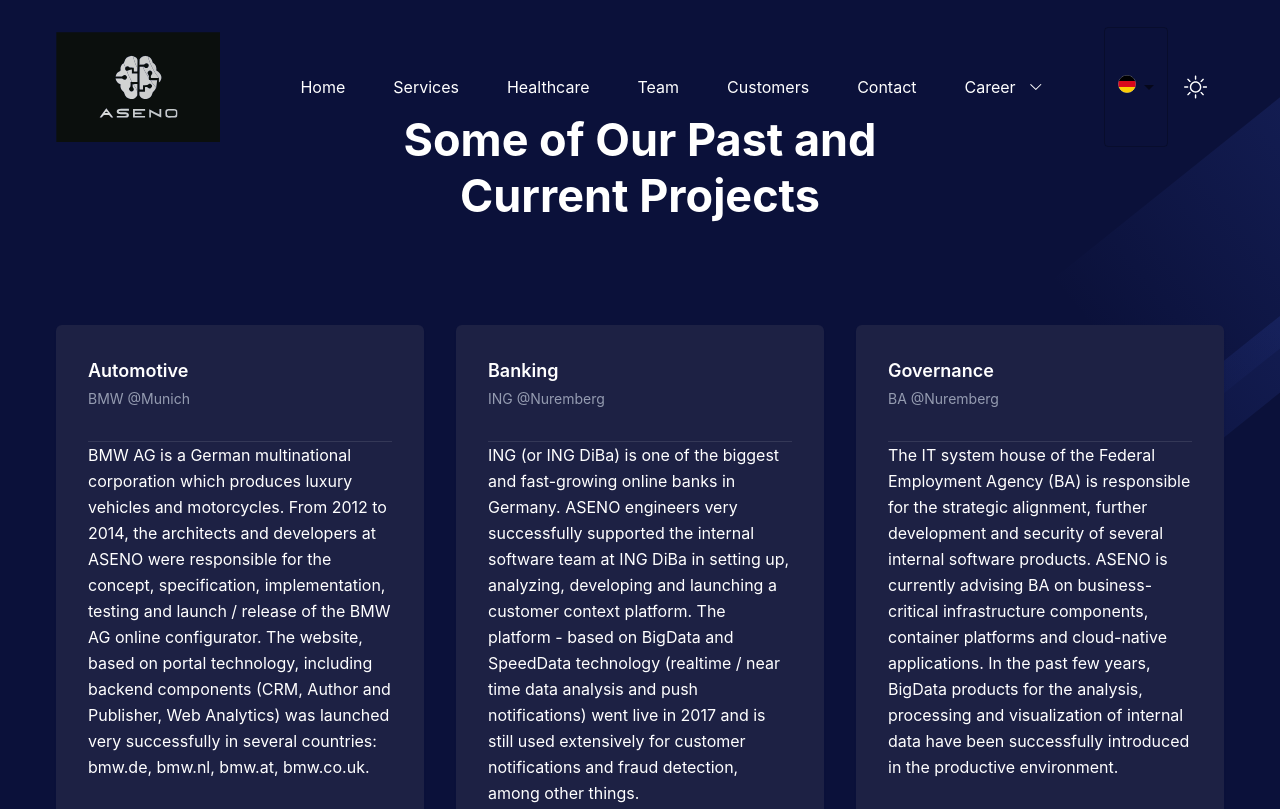
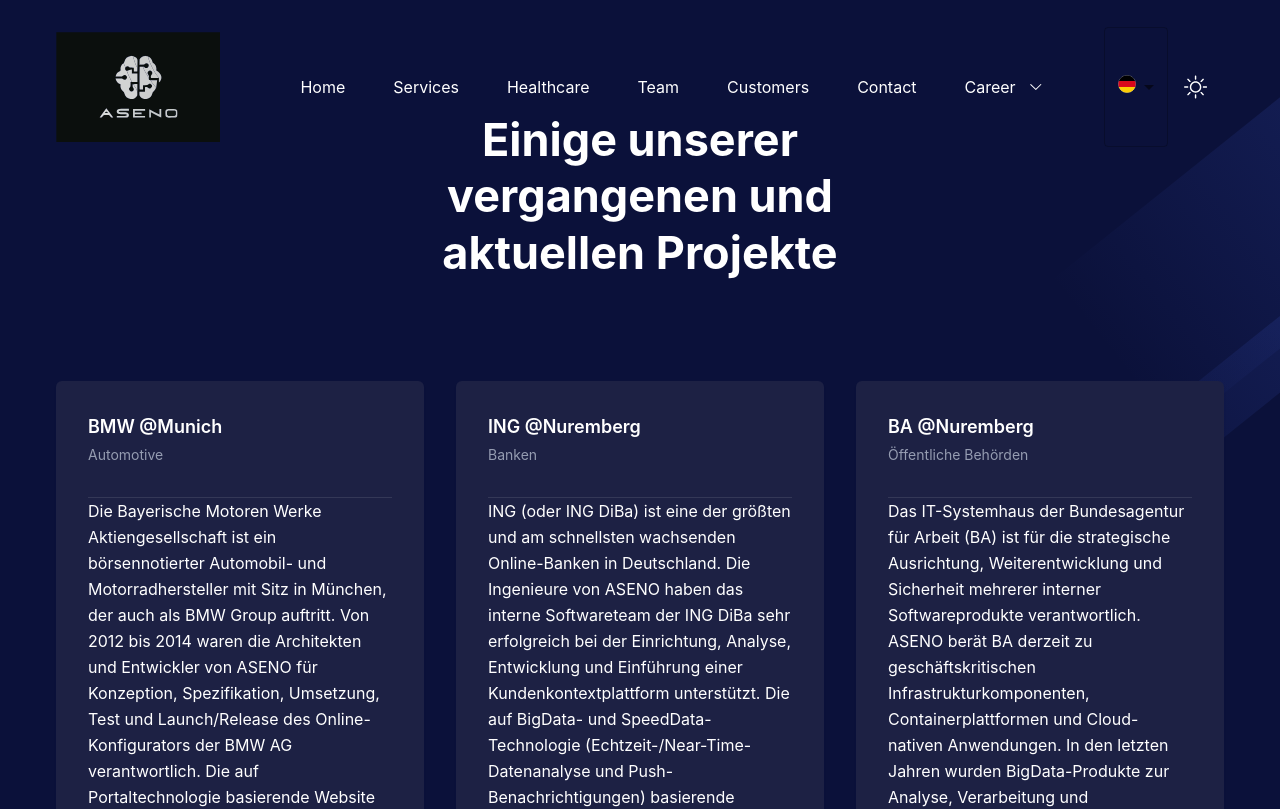
Before and after one commit to aseno-gmbh/aseno-gmbh.github.io, a Next.js app: page /customers in a window 1280 px wide. Shown: the top 809 px of the page. Built offline with nearby package versions, Linux system fonts and the light colour scheme.

Commit message:
translator auf customer seite eingeführt

```diff
--- a/components/Hero/index.jsx
+++ b/components/Hero/index.jsx
@@ -1,7 +1,6 @@
 'use client';
 import Link from "next/link";
 import { useTranslation } from 'react-i18next';
-import { createContext } from 'react';
 
 const Hero = () => {
   const { t } = useTranslation();
--- a/components/Team/SingleMember.jsx
+++ b/components/Team/SingleMember.jsx
@@ -3,7 +3,8 @@ import { useTranslation } from 'react-i18next';
 
 const SingleMember = ({ member }) => {
   const { t } = useTranslation();
-  const { id, icon, name, title, paragraph } = member;
+  //const { id, icon, name, title, paragraph } = member;
+  const { id, icon, name } = member;
   return (
     <div className="w-full">
       <div className="wow fadeInUp" data-wow-delay=".15s">
--- a/components/Testimonials/SingleTestimonial.jsx
+++ b/components/Testimonials/SingleTestimonial.jsx
@@ -1,4 +1,6 @@
 import Image from "next/image";
+import { useTranslation } from 'react-i18next';
+
 const starIcon = (
   <svg width="18" height="16" viewBox="0 0 18 16" className="fill-current">
     <path d="M9.09815 0.361679L11.1054 6.06601H17.601L12.3459 9.59149L14.3532 15.2958L9.09815 11.7703L3.84309 15.2958L5.85035 9.59149L0.595291 6.06601H7.0909L9.09815 0.361679Z" />
@@ -7,7 +9,8 @@ const starIcon = (
 
 const SingleTestimonial = ({ testimonial }) => {
   // const { star, name, image, content, designation } = testimonial;
-  const { name, designation, content } = testimonial;
+  const { t } = useTranslation();
+  const { id, name } = testimonial;
 
   // let ratingIcons = [];
   // for (let index = 0; index < star; index++) {
@@ -33,13 +36,13 @@ const SingleTestimonial = ({ testimonial }) => {
             <h5 className="mb-1 text-lg font-semibold text-dark dark:text-white lg:text-base xl:text-lg">
               {name}
             </h5>
-            <p className="text-sm text-body-color">{designation}</p>
+            <p className="text-sm text-body-color"> {t('customers.'+ id + '-designation')}</p>
           </div>
         </div>
         {/* <div className="mb-5 flex items-center space-x-1">{ratingIcons}</div> */}
         {/* <div className="mb-8 border-b border-body-color border-opacity-10 pb-8 text-base leading-relaxed text-body-color dark:border-white dark:border-opacity-10 dark:text-white"> */}
         <div className="mb-8  text-base leading-relaxed text-body-color  dark:text-white">
-          {content}
+        {t('customers.'+ id + '-content')}
         </div>
 
       </div>
--- a/components/Testimonials/index.jsx
+++ b/components/Testimonials/index.jsx
@@ -1,42 +1,46 @@
+'use client';
+import { useTranslation } from 'react-i18next';
 import SectionTitle from "../Common/SectionTitle";
 import SingleTestimonial from "./SingleTestimonial";
 
+
 const testimonialData = [
   {
-    id: 1,
-    name: "Automotive",
-    designation: "BMW @Munich",
-    content:
-      "BMW AG is a German multinational corporation which produces luxury vehicles and motorcycles. From 2012 to 2014, the architects and developers at ASENO were responsible for the concept, specification, implementation, testing and launch / release of the BMW AG online configurator. The website, based on portal technology, including backend components (CRM, Author and Publisher, Web Analytics) was launched very successfully in several countries: bmw.de, bmw.nl, bmw.at, bmw.co.uk.",
-    // image: "/images/testimonials/auth-01.png",
-    // star: 5,
+    id: 'bmw',
+    name: "BMW @Munich",
+   // designation: "BMW @Munich",
+   // content:
+   //   "BMW AG is a German multinational corporation which produces luxury vehicles and motorcycles. From 2012 to 2014, the architects and developers at ASENO were responsible for the concept, specification, implementation, testing and launch / release of the BMW AG online configurator. The website, based on portal technology, including backend components (CRM, Author and Publisher, Web Analytics) was launched very successfully in several countries: bmw.de, bmw.nl, bmw.at, bmw.co.uk.",
+   // image: "/images/testimonials/auth-01.png",
+   // star: 5,
   },
   {
-    id: 2,
-    name: "Banking",
-    designation: "ING @Nuremberg",
-    content:
-      "ING (or ING DiBa) is one of the biggest and fast-growing online banks in Germany. ASENO engineers very successfully supported the internal software team at ING DiBa in setting up, analyzing, developing and launching a customer context platform. The platform - based on BigData and SpeedData technology (realtime / near time data analysis and push notifications) went live in 2017 and is still used extensively for customer notifications and fraud detection, among other things.",
+    id: 'ing',
+    name: "ING @Nuremberg",
+  //  designation: "ING @Nuremberg",
+  //  content:
+  //    "ING (or ING DiBa) is one of the biggest and fast-growing online banks in Germany. ASENO engineers very successfully supported the internal software team at ING DiBa in setting up, analyzing, developing and launching a customer context platform. The platform - based on BigData and SpeedData technology (realtime / near time data analysis and push notifications) went live in 2017 and is still used extensively for customer notifications and fraud detection, among other things.",
     // image: "/images/testimonials/auth-02.png",
     // star: 5,
   },
   {
-    id: 3,
-    name: "Governance",
-    designation: "BA @Nuremberg",
-    content:
-      "The IT system house of the Federal Employment Agency (BA) is responsible for the strategic alignment, further development and security of several internal software products. ASENO is currently advising BA on business-critical infrastructure components, container platforms and cloud-native applications. In the past few years, BigData products for the analysis, processing and visualization of internal data have been successfully introduced in the productive environment.",
+    id: 'ba',
+    name: "BA @Nuremberg",
+   // designation: "BA @Nuremberg",
+  //  content:
+  //    "The IT system house of the Federal Employment Agency (BA) is responsible for the strategic alignment, further development and security of several internal software products. ASENO is currently advising BA on business-critical infrastructure components, container platforms and cloud-native applications. In the past few years, BigData products for the analysis, processing and visualization of internal data have been successfully introduced in the productive environment.",
     // image: "/images/testimonials/auth-03.png",
     // star: 5,
   },
 ];
 
 const Testimonials = () => {
+  const { t } = useTranslation();
   return (
     <section className="relative z-10 bg-primary/[.03] py-16 md:py-20 lg:py-28">
       <div className="container">
         <SectionTitle
-          title="Some of Our Past and Current Projects"
+          title={t('customers.title')}
           paragraph=""
           center
         />
--- a/public/locales/de/translation.json
+++ b/public/locales/de/translation.json
@@ -73,6 +73,15 @@
     "mira-paragraph":"Als diplomierte Bioinformatikerin und ihrer jahrelangen Arbeit als Softwareentwicklerin bringt Mira nicht nur umfangreiches technisches Wissen mit, sondern auch eine tiefe Leidenschaft für Innovation und Fortschritt im Gesundheitswesen. Als ausgebildete Yoga-Lehrerin und naturverbundener Mensch wünscht sie sich eine umfassendere Herangehensweise im Gesundheitswesen, die moderne Technologie mit ganzheitlichen Methoden verbindet.  Wir sind stolz, sie in unserem Team zu haben und gemeinsam mit ihr als Leiterin der Geschäftsentwicklung die Zukunft des Gesundheitswesens positiv zu gestalten.",
     "joysankar-title":"Head of User Experience Design",
     "joysankar-paragraph":"Und hier der Text von Joysankar"
+  },
+  "customers": {
+    "title": "Einige unserer vergangenen und aktuellen Projekte",
+    "bmw-designation":"Automotive",
+    "bmw-content": "Die Bayerische Motoren Werke Aktiengesellschaft ist ein börsennotierter Automobil- und Motorradhersteller mit Sitz in München, der auch als BMW Group auftritt. Von 2012 bis 2014 waren die Architekten und Entwickler von ASENO für Konzeption, Spezifikation, Umsetzung, Test und Launch/Release des Online-Konfigurators der BMW AG verantwortlich. Die auf Portaltechnologie basierende Website inklusive Backend-Komponenten (CRM, Author and Publisher, Web Analytics) wurde in mehreren Ländern sehr erfolgreich eingeführt: bmw.de, bmw.nl, bmw.at, bmw.co.uk.",
+    "ing-designation":"Banken",
+    "ing-content": "ING (oder ING DiBa) ist eine der größten und am schnellsten wachsenden Online-Banken in Deutschland. Die Ingenieure von ASENO haben das interne Softwareteam der ING DiBa sehr erfolgreich bei der Einrichtung, Analyse, Entwicklung und Einführung einer Kundenkontextplattform unterstützt. Die auf BigData- und SpeedData-Technologie (Echtzeit-/Near-Time-Datenanalyse und Push-Benachrichtigungen) basierende Plattform ging 2017 in Betrieb und wird nach wie vor unter anderem für Kundenbenachrichtigungen und Betrugserkennung umfassend genutzt.",
+    "ba-designation":"Öffentliche Behörden",
+    "ba-content": "Das IT-Systemhaus der Bundesagentur für Arbeit (BA) ist für die strategische Ausrichtung, Weiterentwicklung und Sicherheit mehrerer interner Softwareprodukte verantwortlich. ASENO berät BA derzeit zu geschäftskritischen Infrastrukturkomponenten, Containerplattformen und Cloud-nativen Anwendungen. In den letzten Jahren wurden BigData-Produkte zur Analyse, Verarbeitung und Visualisierung interner Daten erfolgreich im Produktivumfeld eingeführt."
   }
 
 }
--- a/public/locales/en/translation.json
+++ b/public/locales/en/translation.json
@@ -74,5 +74,14 @@
     "mira-paragraph":"As a qualified bioinformatician and having worked as a software developer for many years, Mira not only brings extensive technical knowledge, but also a deep passion for innovation and progress in healthcare. As a trained yoga teacher and nature-loving person, she would like to see a more comprehensive approach to healthcare that combines modern technology with holistic methods.  We are proud to have her on our team and, together with her as head of business development, we will positively shape the future of healthcare.",
     "joysankar-title":"Head of User Experience Design",
     "joysankar-paragraph":""
+  },
+  "customers": {
+    "title": "Some of Our Past and Current Projects",
+    "bmw-designation":"Automotive",
+    "bmw-content": "BMW AG is a German multinational corporation which produces luxury vehicles and motorcycles. From 2012 to 2014, the architects and developers at ASENO were responsible for the concept, specification, implementation, testing and launch / release of the BMW AG online configurator. The website, based on portal technology, including backend components (CRM, Author and Publisher, Web Analytics) was launched very successfully in several countries: bmw.de, bmw.nl, bmw.at, bmw.co.uk.",
+    "ing-designation":"Banking",
+    "ing-content": "ING (or ING DiBa) is one of the biggest and fast-growing online banks in Germany. ASENO engineers very successfully supported the internal software team at ING DiBa in setting up, analyzing, developing and launching a customer context platform. The platform - based on BigData and SpeedData technology (realtime / near time data analysis and push notifications) went live in 2017 and is still used extensively for customer notifications and fraud detection, among other things.",
+    "ba-designation":"Governance",
+    "ba-content": "The IT system house of the Federal Employment Agency (BA) is responsible for the strategic alignment, further development and security of several internal software products. ASENO is currently advising BA on business-critical infrastructure components, container platforms and cloud-native applications. In the past few years, BigData products for the analysis, processing and visualization of internal data have been successfully introduced in the productive environment."
   }
 }
```
Also changed, not shown: components/Team/TeamData.jsx (+15 -15 lines).
